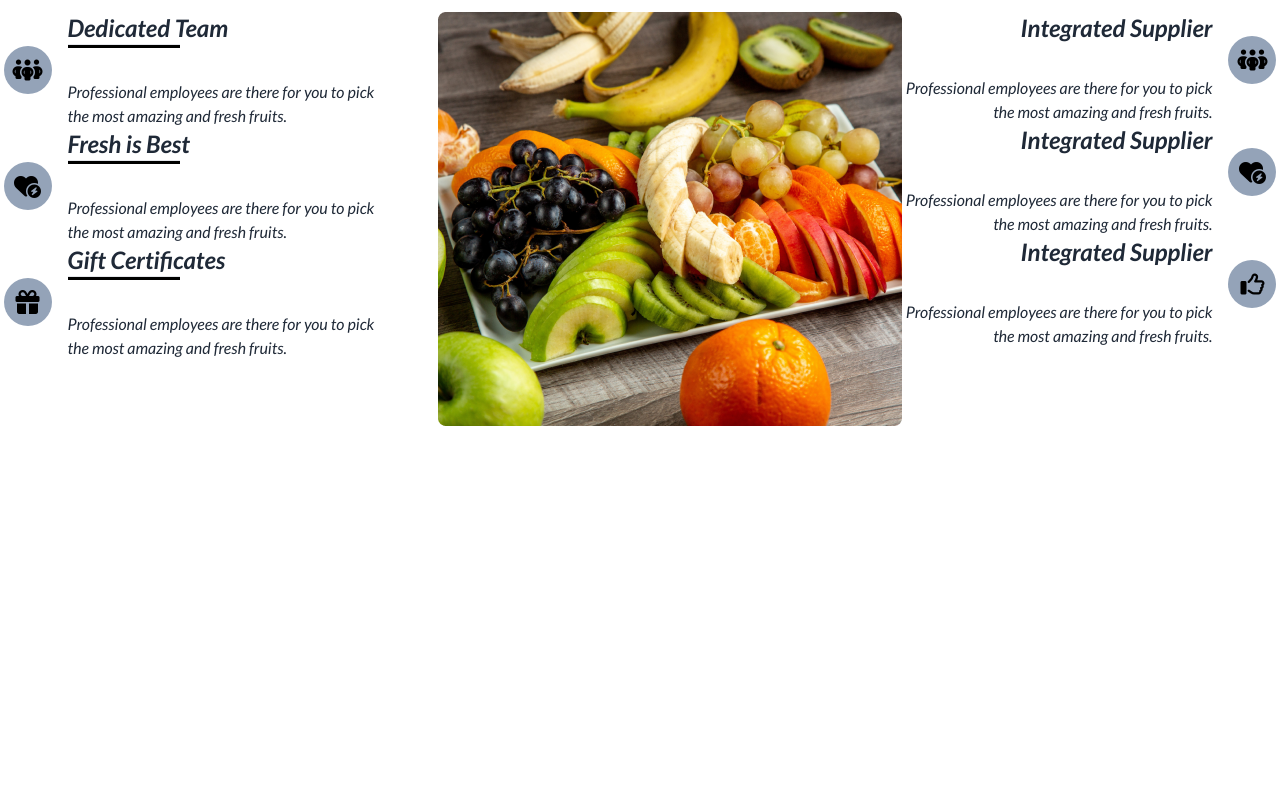
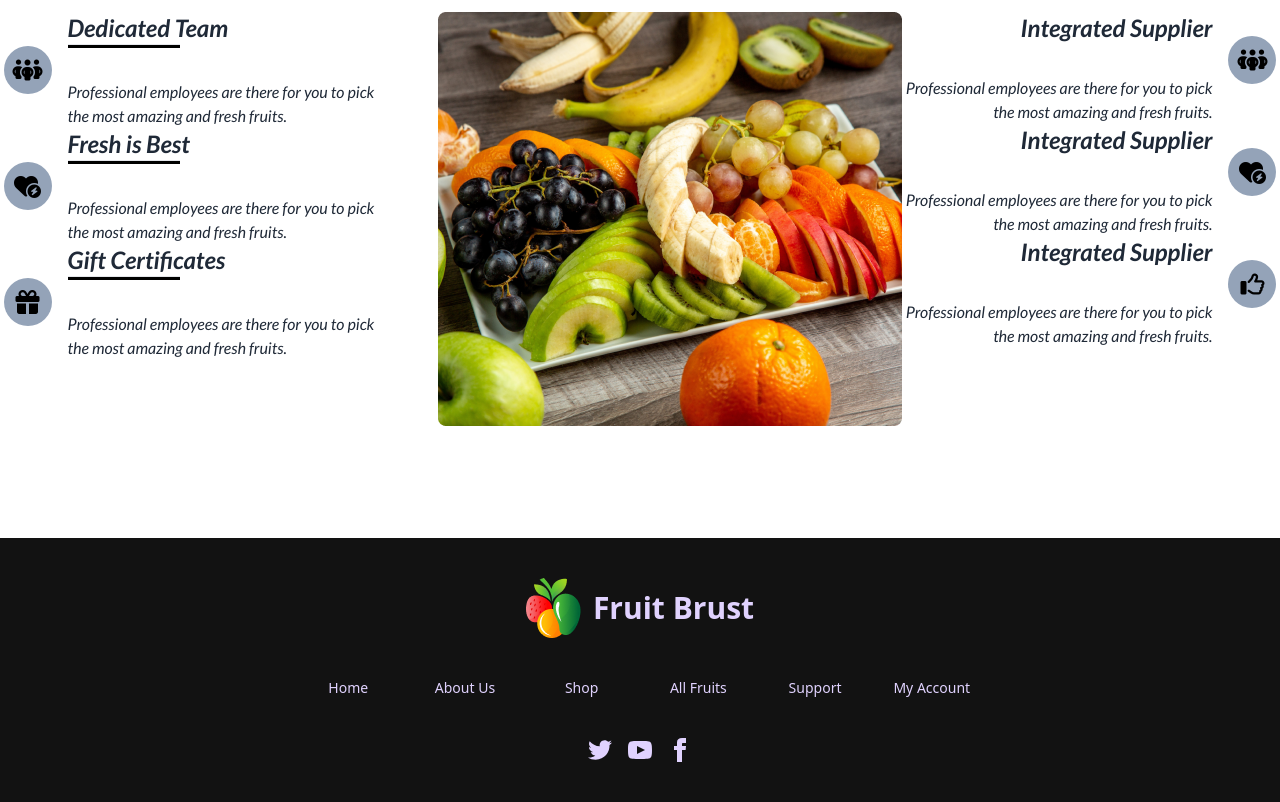
Before and after one commit to ramohin1236/fruit-brust, a plain HTML site: page index.html in a window 1280 px wide. Shown: the part 2761-3563 px from the top of the page. Before the commit the page ends 3187 px from the top, so only its background shows below. Drawn offline with nearby package versions, Linux system fonts and the light colour scheme.

Commit message:
footer added

```diff
--- a/index.html
+++ b/index.html
@@ -26,9 +26,9 @@
 </style>
 
 </head>
-<body class="container mx-auto lato">
+<body class="">
 
-    <header class="">
+    <header class="container mx-auto lato">
         <nav class=" mt-4 ">
             <div class="navbar lg:bg-[#F85559] h-28 lg:text-white rounded-full">
                 <div class="navbar-start">
@@ -184,7 +184,7 @@
         </section>
     </header>
 
-    <main>
+    <main class="container mx-auto lato">
         <div class="lg:flex justify-between lg:mt-44 mt-20">
             <div>
                 <h1 class="text-3xl lg:text-4xl font-extrabold text-black mb-3 max-sm:text-center md:text-center" >Deal of the day</h1>
@@ -605,7 +605,40 @@
               </div>
           </section>
 
+          <!-- footer -->
+
+
     </main>
+
+    <footer class="footer footer-center p-10 bg-[#121212] mt-28 text-primary-content">
+        <div class="flex gap-3 hover:cursor-pointer">
+
+            <div><img src="./images/logo.png" alt=""></div>
+            <div class="text-3xl font-bold">Fruit Brust</div>
+
+        </div>
+
+
+        <div>
+            <ul class="grid lg:grid-cols-6 max-sm:grid-cols-3 gap-10 md:grid-cols-3">
+            <li class="hover:cursor-pointer">Home</li>
+            <li class="hover:cursor-pointer">About Us</li>
+            <li class="hover:cursor-pointer">Shop</li>
+            <li class="hover:cursor-pointer">All Fruits</li>
+            <li class="hover:cursor-pointer">Support</li>
+            <li class="hover:cursor-pointer">My Account</li>
+        </ul>
+        </div>
+
+
+        <div>
+          <div class="grid grid-flow-col gap-4">
+            <a><svg xmlns="http://www.w3.org/2000/svg" width="24" height="24" viewBox="0 0 24 24" class="fill-current"><path d="M24 4.557c-.883.392-1.832.656-2.828.775 1.017-.609 1.798-1.574 2.165-2.724-.951.564-2.005.974-3.127 1.195-.897-.957-2.178-1.555-3.594-1.555-3.179 0-5.515 2.966-4.797 6.045-4.091-.205-7.719-2.165-10.148-5.144-1.29 2.213-.669 5.108 1.523 6.574-.806-.026-1.566-.247-2.229-.616-.054 2.281 1.581 4.415 3.949 4.89-.693.188-1.452.232-2.224.084.626 1.956 2.444 3.379 4.6 3.419-2.07 1.623-4.678 2.348-7.29 2.04 2.179 1.397 4.768 2.212 7.548 2.212 9.142 0 14.307-7.721 13.995-14.646.962-.695 1.797-1.562 2.457-2.549z"></path></svg></a>
+            <a><svg xmlns="http://www.w3.org/2000/svg" width="24" height="24" viewBox="0 0 24 24" class="fill-current"><path d="M19.615 3.184c-3.604-.246-11.631-.245-15.23 0-3.897.266-4.356 2.62-4.385 8.816.029 6.185.484 8.549 4.385 8.816 3.6.245 11.626.246 15.23 0 3.897-.266 4.356-2.62 4.385-8.816-.029-6.185-.484-8.549-4.385-8.816zm-10.615 12.816v-8l8 3.993-8 4.007z"></path></svg></a>
+            <a><svg xmlns="http://www.w3.org/2000/svg" width="24" height="24" viewBox="0 0 24 24" class="fill-current"><path d="M9 8h-3v4h3v12h5v-12h3.642l.358-4h-4v-1.667c0-.955.192-1.333 1.115-1.333h2.885v-5h-3.808c-3.596 0-5.192 1.583-5.192 4.615v3.385z"></path></svg></a>
+          </div>
+        </div>
+      </footer>
 
 </body>
 </html>
```
